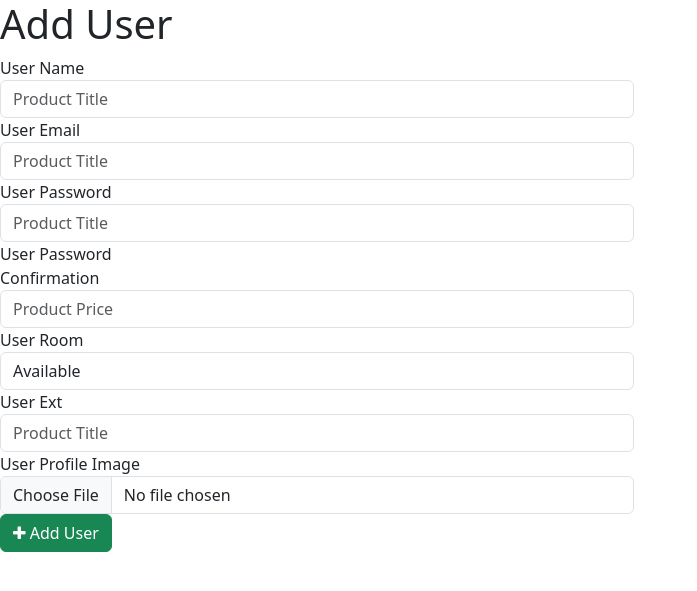
After one commit to hussein-elmlah/php-cafe-ordering-app, a PHP site: page /cafe/views/admin/admin_add_user_view.php in a window 1280 px wide. The commit adds this page. Shown: the top 591 px of the page, without its empty margins (0-697 px from the left). Run offline with PHP 8.4, Linux system fonts and the light colour scheme; some libraries are stand-ins or nearby versions.

Commit message:
add view of adding a new user, and listing all users

```diff
--- a/includes/navbar.php
+++ b/includes/navbar.php
@@ -44,7 +44,7 @@
                         <a class="nav-link" href="/admin/orders">Orders</a>
                     </li>
                     <li class="nav-item">
-                        <a class="nav-link" href="/admin/users">Users</a>
+                        <a class="nav-link" href="http://localhost/cafe/views/admin/admin_users_view.php">Users</a>
                     </li>
                 <?php endif; ?>
             </ul>
--- /dev/null
+++ b/views/admin/admin_add_user_view.php
@@ -0,0 +1,122 @@
+<!DOCTYPE html>
+<html lang="en">
+
+<head>
+    <meta charset="utf-8">
+    <meta http-equiv="X-UA-Compatible" content="IE=edge">
+    <meta name="viewport" content="width=device-width, initial-scale=1">
+    <!-- The above 3 meta tags *must* come first in the head; any other head content must come *after* these tags -->
+    <meta name="description" content="Soft Masr - Project">
+    <meta name="author" content="Ahmed ElShahat">
+    <title>Admin </title>
+
+    <!-- Favico -->
+    <link rel="icon" type="image/png" href="./assets/images/admin.png">
+
+    <!-- FontAwesome -->
+    <link href="./assets/css/font-awesome.min.css" rel="stylesheet">
+
+    <!-- Bootstrap -->
+    <link href="./assets/css/bootstrap.min.css" rel="stylesheet">
+
+    <!-- Style -->
+    <link href="./assets/css/style.css" rel="stylesheet">
+
+    <style>
+        body,
+        .col-md-8,
+        .col-md-12,
+        .row,
+        .section-header,
+        .admin-panel__content {
+            background-color: white;
+        }
+    </style>
+</head>
+
+<body>
+
+    <div class="admin-panel__content">
+
+        <div class="row">
+            <div class="col-md-12">
+                <div class="section-header">
+                    <h1>Add User</h1>
+                </div>
+
+
+            </div>
+            <div class="col-md-8">
+                <form class="form-horizontal" action="add-product.php" method="post" enctype="multipart/form-data">
+
+                    <div class="form-group">
+                        <label for="product-title" class="col-sm-3 control-label">User Name</label>
+                        <div class="col-sm-9">
+                            <input type="text" name="title" class="form-control" id="product-title" value="<?= @$_POST['title'] ?>" placeholder="Product Title">
+                        </div>
+                    </div>
+
+                    <div class="form-group">
+                        <label for="product-title" class="col-sm-3 control-label">User Email</label>
+                        <div class="col-sm-9">
+                            <input type="text" name="title" class="form-control" id="product-title" value="<?= @$_POST['title'] ?>" placeholder="Product Title">
+                        </div>
+                    </div>
+
+                    <div class="form-group">
+                        <label for="product-title" class="col-sm-3 control-label">User Password</label>
+                        <div class="col-sm-9">
+                            <input type="text" name="title" class="form-control" id="product-title" value="<?= @$_POST['title'] ?>" placeholder="Product Title">
+                        </div>
+                    </div>
+
+                    <div class="form-group">
+                        <label for="product-price" class="col-sm-3 control-label">User Password Confirmation</label>
+                        <div class="col-sm-9">
+                            <input type="text" name="price" class="form-control" id="product-price" value="<?= @$_POST['price'] ?>" placeholder="Product Price">
+                        </div>
+                    </div>
+
+                    <div class="form-group">
+                        <label for="product-availability" class="col-sm-3 control-label">User Room</label>
+                        <div class="col-sm-9">
+                            <select name="available" class="form-control" id="product-availability">
+                                <!-- <option disabled selected> -- Select -- </option> -->
+                                <option value="Available" selected>Available</option>
+                                <option value="Not Available">Not Available</option>
+                            </select>
+                        </div>
+                    </div>
+
+                    <div class="form-group">
+                        <label for="product-title" class="col-sm-3 control-label">User Ext</label>
+                        <div class="col-sm-9">
+                            <input type="text" name="title" class="form-control" id="product-title" value="<?= @$_POST['title'] ?>" placeholder="Product Title">
+                        </div>
+                    </div>
+
+                    <div class="form-group">
+                        <label for="product-image" class="col-sm-3 control-label">User Profile Image</label>
+                        <div class="col-sm-9">
+                            <input type="file" name="imageProd" class="form-control" id="product-image">
+                        </div>
+                    </div>
+
+                    <div class="form-group">
+                        <div class="col-sm-offset-3 col-sm-9">
+                            <button type="submit" name="addprod" class="btn btn-success"><i class="fa fa-plus"></i> Add User</button>
+                        </div>
+                    </div>
+                </form>
+            </div>
+        </div>
+
+    </div>
+
+    <!-- jQuery (necessary for Bootstrap's JavaScript plugins) -->
+    <script src="./assets/js/jquery.js"></script>
+    <!-- Include all compiled plugins (below), or include individual files as needed -->
+    <script src="./assets/js/bootstrap.min.js"></script>
+</body>
+
+</html>
```
Also changed, not shown: views/admin/admin_users_view.php (+40 -0 lines), 1 other file.
